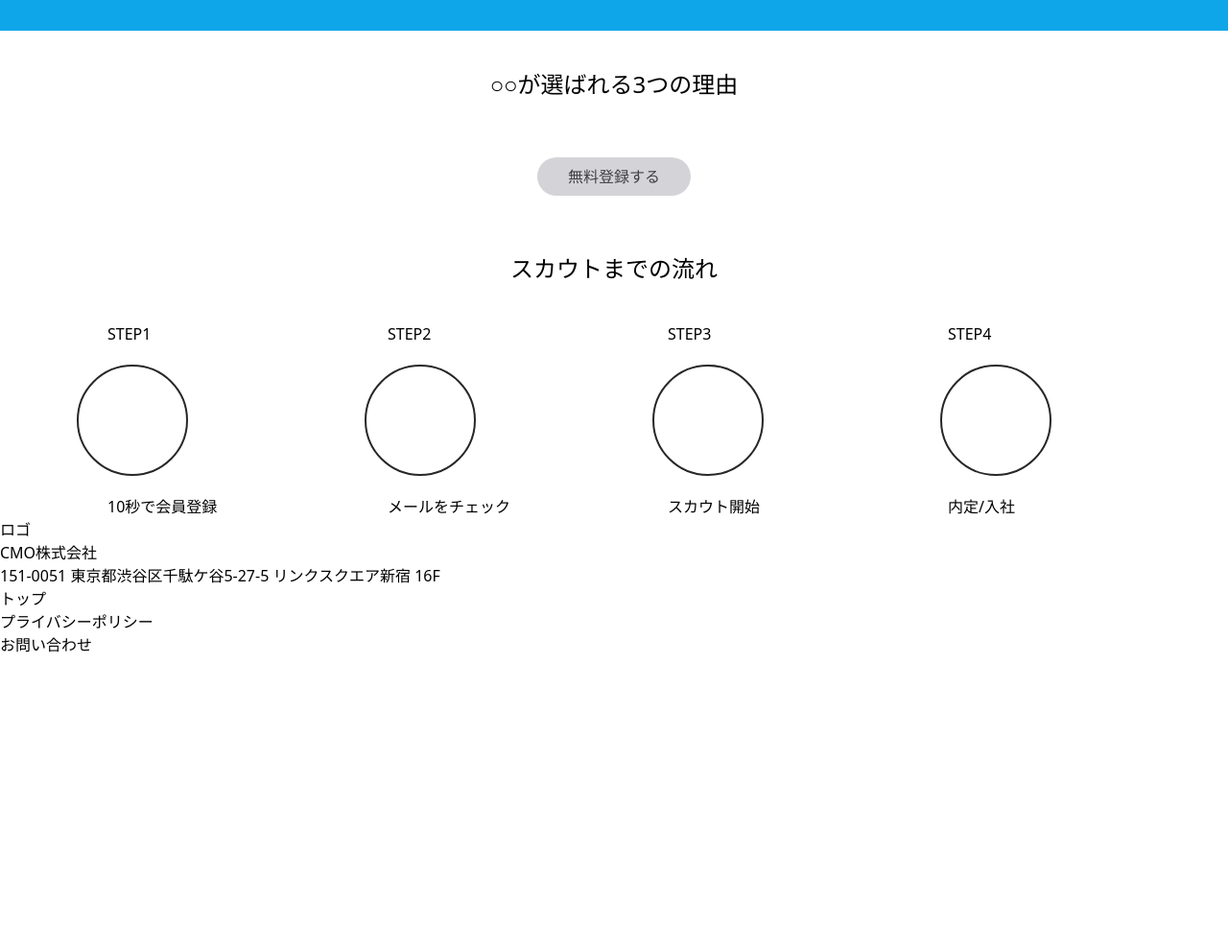
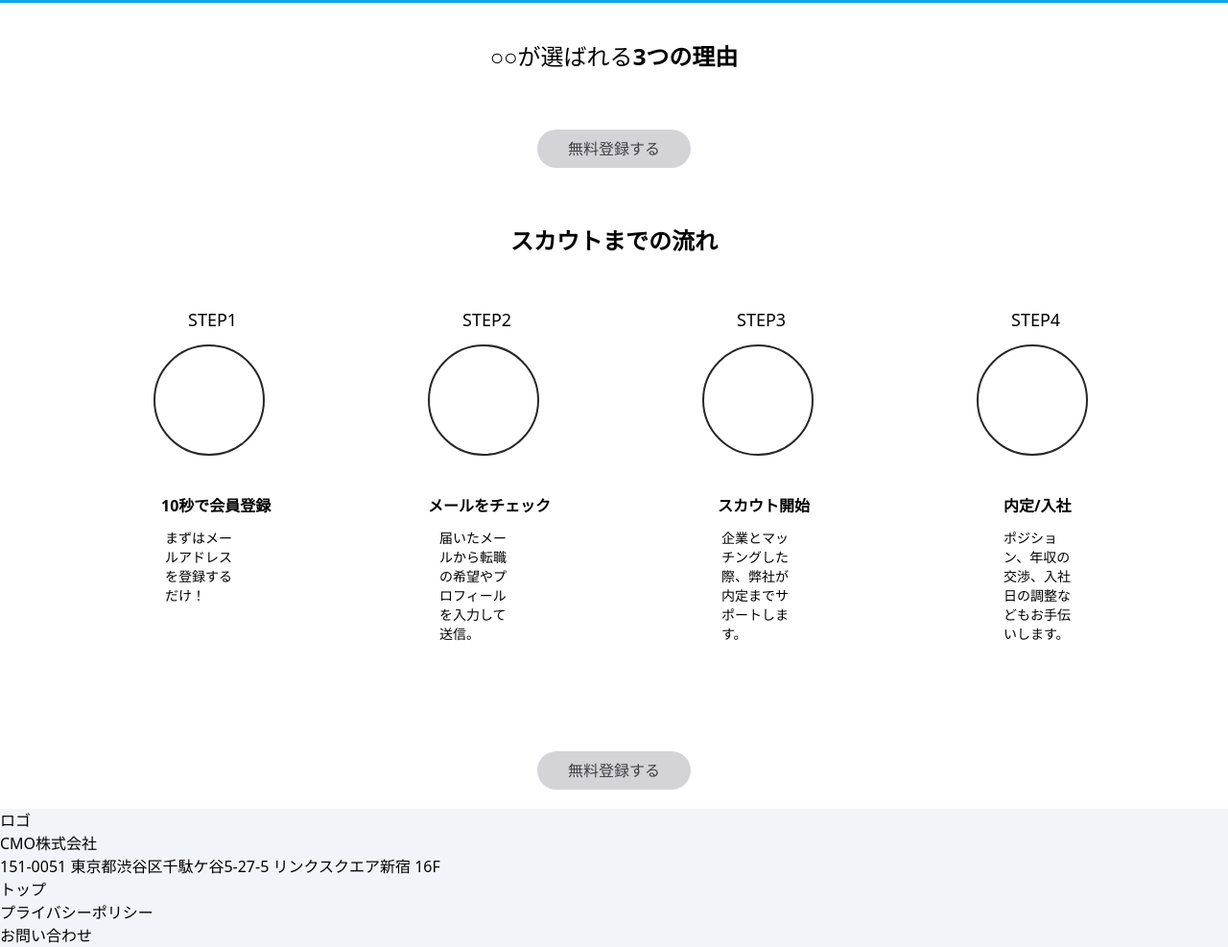
Before and after one commit to bonniarc/tailwind-test-html, a website: page index.html in a window 1280 px wide. Shown: the part 555-1542 px from the top of the page at 96% size. Before the commit the page ends 1239 px from the top, so only its background shows below. Drawn offline with nearby package versions, Linux system fonts and the light colour scheme.

Commit message:
Update index.html

```diff
--- a/index.html
+++ b/index.html
@@ -20,7 +20,7 @@
 
                 <header class="bg-sky-500">
                 <header-list class="mt-5">
-                    <div class="ps-5 ml-2 absolute top-5">ロゴ</div>
+                    <logo class="px-5 ml-2 absolute top-5 text-xl">ロゴ</logo>
                     <ul class="grid grid-flow-col auto-cols-max text-slate-200 text-sm absolute top-5 text-center mx-20">
                         <li class="px-5">選ばれる理由</li>
                         <li class="px-5">マッチングの流れ</li>
@@ -36,13 +36,15 @@
 
                   <div class="bg-sky-500 h-20"></div>
 
+
+
                 </header-list class="bg-sky-500">
 
 
-                       <h1 class="m-5 px-10 pt-20 text-4xl text-slate-100">新しい<span class="text-5xl">自分</span>に</h1>
-                       <h1 class="mx-5 px-10 pb-20 text-4xl text-slate-100">出会おう。</h1>
+                       <h1 class="mx-8 px-10 pt-20 pb-5 text-5xl text-slate-100">新しい<span class="text-7xl">自分</span>に</h1>
+                       <h1 class="mx-8 px-10 pb-20 text-5xl text-slate-100">出会おう。</h1>
 
-                       <img class="pt-20" src="">
+                       <img class="h-10" src="/Users/kali/Desktop/thelady.PNG" alt="img">
 
                      <div= class="flex justify-center text-sm space-x-4">
                         <button href="#" class="p-3 bg-slate-100 text-sky-600 border-sky-600 border">資料をダウンロードする</button>
@@ -65,53 +67,76 @@
 
 
                 <div class="main">
-                     <h1 class="text-center text-2xl p-10">○○が選ばれる3つの理由</h1>
+
+
+                     <h1 class="text-center text-2xl p-10">○○が選ばれる<span class="font-bold">3つの理由</span></h1>
 
                      <div class='flex flex-col items-center'>
                      <button href="#" class="items-center p-2 m-5 w-40 rounded-full bg-zinc-300 text-zinc-700 object-center">無料登録する</button>
                     </div>
 
-                     <h1 class="text-center m-10 text-2xl">スカウトまでの流れ</h1>
+                     <h1 class="text-center m-10 text-2xl font-bold">スカウトまでの流れ</h1>
 
-                     <div class="grid grid-cols-4 ml-20 pl-8">
 
-                        <div class="">STEP1</div>
-                        <div class="">STEP2</div>
-                        <div>STEP3</div>
-                        <div>STEP4</div>
 
-                     </div>
+                 <div class="grid grid-cols-4 ml-40 mt-5 pb-20 gap-6 flex content-center">
+                   <div class="content">
+                    <p class="mx-9 py-3 text-lg font-light">STEP1</p>
+                    <div class="items-center box-content
+                    h-20 w-20 p-4 border-2 border-zinc-800 rounded-full"></div>
+                    <p class="mt-10 px-2 font-semibold">10秒で会員登録</p>
+                    <p class="m-3 w-20 text-sm">まずはメールアドレスを登録するだけ！</p>
+                </div>
 
-                 <div class="grid grid-cols-4 ml-20 mt-5">
+                <div class="content">
+                    <p class="mx-9 py-3 text-lg font-light">STEP2</p>
+                    <div class="items-center box-content
+                    h-20 w-20 p-4 border-2 border-zinc-800 rounded-full"></div>
+                    <p class="mt-10 font-semibold">メールをチェック</p>
+                    <p class="text-sm m-3 w-20">届いたメールから転職の希望やプロフィールを入力して送信。</p>
+                </div>
 
-                    <div class="items-center box-content h-20 w-20 p-4 border-2 border-zinc-800 rounded-full"></div>
-                    <div class="items-center box-content h-20 w-20 p-4 border-2 border-zinc-800 rounded-full"></div>
-                    <div class="items-center box-content h-20 w-20 p-4 border-2 border-zinc-800 rounded-full"></div>
-                    <div class="fitems-center box-content h-20 w-20 p-4 border-2 border-zinc-800 rounded-full"></div>
+                <div class="content">
+                    <p class="mx-9 py-3 text text-lg font-light">STEP3</p>
+                    <div class="items-center box-content
+                    h-20 w-20 p-4 border-2 border-zinc-800 rounded-full"></div>
+                    <p class="mt-10 px-4 font-semibold">スカウト開始</p>
+                    <p class="text-sm mt-3 mx-5 w-20">企業とマッチングした際、弊社が内定までサポートします。</p>
+                </div>
+
+
+                <div class="content">
+                    <p class="mx-9 py-3 text-lg font-light">STEP4</p>
+                    <div class="fitems-center box-content
+                    h-20 w-20 p-4 border-2 border-zinc-800 rounded-full"></div>
+                    <p class="mt-10 px-7 font-semibold">内定/入社</p>
+                    <p class="text-sm mt-3 mx-7 w-20">ポジション、年収の交渉、入社日の調整などもお手伝いします。</p>
+                </div>
+
 
                  </div>
 
-                 <div class="grid grid-cols-4 mt-5 ml-20 pl-8">
 
-                    <div class="">10秒で会員登録</div>
-                    <div class="">メールをチェック</div>
-                    <div>スカウト開始</div>
-                    <div>内定/入社</div>
 
-                 </div>
+
+                    <div class= "flex justify-center">
+                        <button href="#" class="items-center p-2 m-5 w-40 rounded-full bg-zinc-300 text-zinc-700 object-center">無料登録する</button>
+                       </div>
+
+
 
                 </div>
 
 
-                <footer>
-                     <div class="footer logo">ロゴ</div>
-                     <div class="footer-list1">
+                <footer class="bg-slate-100">
+                     <logo class="">ロゴ</logo>
+                     <div class="">
                          <ul>
                             <li>CMO株式会社</li>
                             <li>151-0051 東京都渋谷区千駄ケ谷5-27-5 リンクスクエア新宿 16F</li>
                         </ul>
                     </div>
-                    <div class="footer-list2">
+                    <div class="">
                         <ul>
                             <li>トップ</li>
                             <li>プライバシーポリシー</li>
```
